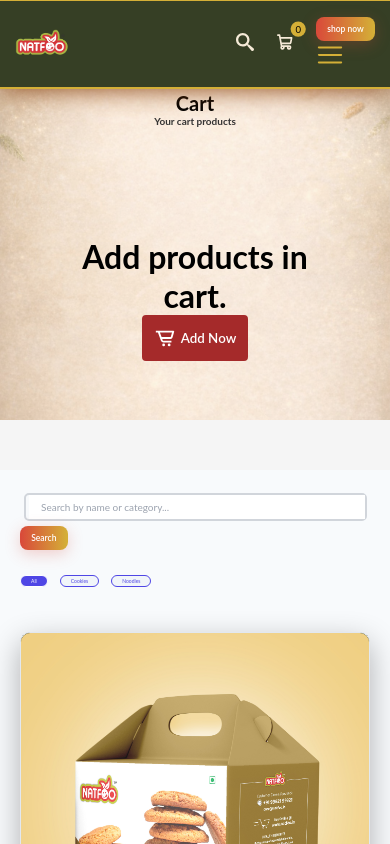
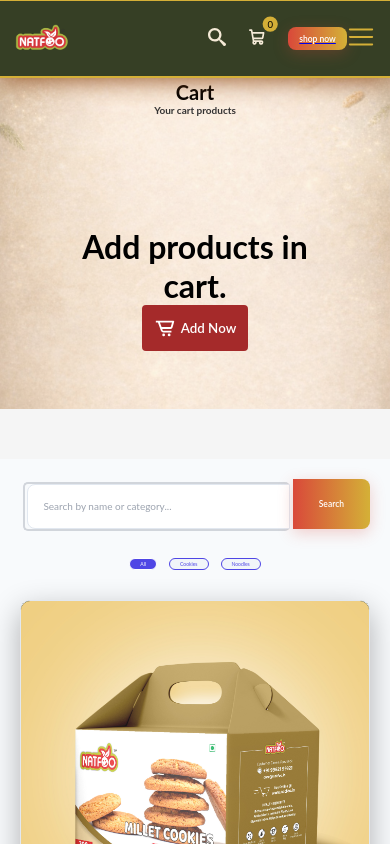
Before and after one commit to natfooin/natfoo, a React (Vite) app: page /cart in a window 390 px wide. Shown: the top 844 px of the page. Built offline with nearby package versions, Linux system fonts and the light colour scheme.

Commit message:
commited

```diff
--- a/src/Components/Footer/Footer.css
+++ b/src/Components/Footer/Footer.css
@@ -1,43 +1,137 @@
-.footer{
+.footer {
     background-color: var(--dark-green);
+    padding-top: 5rem ;
+    padding-bottom: 1rem ;
+    font-family: sans-serif;
 }
-.footer.links ul li a{
+
+.footer-top {
+    display: flex;
+    justify-content: space-around;
+    align-items: flex-start;
+    flex-wrap: wrap;
+    gap: 30px;
+    margin-bottom: 30px;
+}
+
+.footer .footer-left {
+    display: flex;
+    flex-direction: column;
+    align-items: center;
+    text-align: center;
+
+
+}
+
+.footer .logo {
+    display: flex;
+    align-items: center;
+    justify-content: center;
+    max-height:25rem;
+    max-width:25rem;
+}
+.footer .logo img{
+    display: flex;
+    align-items: center;
+    justify-content: center;
+    max-height:5rem;
+    max-width:25rem;
+}
+
+.footer .logo-para {
+    font-size: 14px;
+    color: white;
+    max-width: 280px;
+    margin-top: 15px;
+    line-height: 1.5;
+    text-align: justify;
+}
+
+.footer .links ul {
+    list-style: none;
+    padding: 0;
+}
+.footer .links  {
+    list-style: none;
+    padding-top:2rem;
+}
+
+.footer .links ul li {
+    margin-bottom: 10px;
+}
+
+.footer .links ul li a {
     text-decoration: none;
     color: white;
+    transition: 0.3s;
 }
-.footer-top{
+
+.footer .links ul li a:hover {
+    color: var(--gold);
+}
+
+.footer-bottom {
+    display: flex;
+    flex-direction: row;
+    justify-content: space-around;
+    align-items: center;
+    padding: 1.6rem 0;
+    border-top: 2px solid var(--gold);
+    border-bottom: 2px solid var(--gold);
+}
+
+.iconContainer {
+    display: flex;
+    gap: 14px;
+    flex-wrap: wrap;
+}
+
+.iconContainer div {
+    width: 3.5rem;
+    height: 3.5rem;
+    display: flex;
+    align-items: center;
+    justify-content: center;
+    border-radius: 50%;
+    transition: 0.3s;
+    cursor: pointer;
+    background-color: rgba(255, 255, 255, 0.1);
+}
+
+.iconContainer div:hover {
+    background-color: var(--gold);
+    transform: translateY(-4px);
+}
+
+.site-rights {
+    color: white;
+    font-size: 14px;
+}
+.footer .footer-top .linkdiv{
     display: flex;
     justify-content: center;
     align-items: center;
+    flex-direction: column;
 
-    justify-content: space-around;
 }
-.iconContainer{
-    display: flex;
-    flex-direction: row;
-    flex-wrap: wrap;
-}
-.footer-bottom{
-    display: flex;
-    flex-direction: row;
-    justify-content: space-around;
-    border-top: 2px solid var(--gold);
-    border-bottom:2px solid var(--gold);
-}
-.site-rights{
-    color: white;
-    display: flex;
-    justify-content: center;
+
+@media (max-width: 800px) {
+    .footer-top {
+        flex-direction: column;
         align-items: center;
     }
-@media (max-width:800px){
- .footer-bottom{
+
+    .footer-bottom {
         flex-direction: column;
+        gap: 20px;
+        text-align: center;
     }
- .site-rights{
+
+    .site-rights {
         order: 2;
     }
-.iconContainer{
+
+    .iconContainer {
         order: 1;
     }
 }
--- a/src/Components/Footer/Footer.jsx
+++ b/src/Components/Footer/Footer.jsx
@@ -3,52 +3,68 @@
 import FooterIcon from "./FooterIcon";
 import { FaWhatsapp } from "react-icons/fa";
 import { FaXTwitter } from "react-icons/fa6";
-import { CiFacebook } from "react-icons/ci";
+import { FaFacebook } from "react-icons/fa";
 import { FaInstagram } from "react-icons/fa";
 import { CiYoutube } from "react-icons/ci";
 import { CiMail } from "react-icons/ci";
-import image from "./../../assets/logo.png"
+import image from "./../../assets/logo.png";
 
 function Footer() {
   return (
     <>
-
       <div className="footer">
         <div className="footer-top">
+        <div className="footer-left">
             <div className="logo">
             <img src={image} alt="logo" />
           </div>
+          <div className="logo-para">
+            <p>
+              Lorem, ipsum dolor sit amet consectetur adipisicing elit. Nobis
+              cum maiores mollitia quam sapiente? Repellendus doloribus fugiat
+              non earum vitae facere corporis libero eligendi? Ex non fugit eum
+              quaerat distinctio.
+            </p>
+          </div>
+        </div>
 
+        <div className="linkdiv">
             <div className="links">
             <ul>
-          <li><a href="">home</a></li>
-          <li><a href="">home</a></li>
-          <li><a href="">home</a></li>
-          <li><a href="">home</a></li>
-          <li><a href="">home</a></li>
+              <li>
+                <a href="">home</a>
+              </li>
+              <li>
+                <a href="">home</a>
+              </li>
+              <li>
+                <a href="">home</a>
+              </li>
+              <li>
+                <a href="">home</a>
+              </li>
+              <li>
+                <a href="">home</a>
+              </li>
             </ul>
           </div>
         </div>
-
-
-
+        </div>
 
         <div className="footer-bottom">
           <div className="site-rights">
-          <h6>Copyrights2025&copy;natfoo.All Rights Reserved  </h6>
+            <h6>Copyrights2025&copy;natfoo.All Rights Reserved </h6>
           </div>
           <div className="iconContainer">
             <FooterIcon icon={<FaWhatsapp size={30} color="white"/>} />
             <FooterIcon icon={<CiMail size={30} color="white" />} />
-          <FooterIcon icon={<CiYoutube size={30} color="white"/>} />
-          <FooterIcon icon={<FaXTwitter size={30} color="white"/>} />
-          <FooterIcon icon={<CiFacebook size={30}color="white" />} />
-          <FooterIcon icon={<FaInstagram size={30}color="white" />} />
+            <FooterIcon icon={<CiYoutube size={30} color="white" />} />
+            <FooterIcon icon={<FaXTwitter size={30} color="white" />} />
+            <FooterIcon icon={<FaFacebook size={50} color="white" />} />
+            <FooterIcon icon={<FaInstagram size={30} color="white" />} />
           </div>
         </div>
-
       </div>
-
     </>
   );
 }
--- a/src/Components/NavBar/NavBar.css
+++ b/src/Components/NavBar/NavBar.css
@@ -166,9 +166,16 @@
   gap: 1.0rem;
 }
 
+.header-right{
+  display: flex;
+  justify-content: center;
+  align-items: center;
+  justify-content: space-between;
+  max-width: 100%;
+}
   .hamburger {
     display: block;
-    z-index: 10;
+    z-index: 1000;
   }
 
   .navElements {
@@ -184,11 +191,13 @@
     align-items: center;
     transition: all 0.6s cubic-bezier(0.85, 0, 0.15, 1);
     border-bottom: 3px solid var(--gold);
+    z-index: 1000;
   }
-
 
   .navElements.active {
     top: 0;
+    height:25%;
+    border-bottom:12px gold ;
   }
 
 
--- a/src/Components/NavBar/NavBar.jsx
+++ b/src/Components/NavBar/NavBar.jsx
@@ -45,10 +45,12 @@
           </div>
         </Link>
         <Link to={"/products"}>
-          <Button cn={"button-n-one"} text="shop now" />
+        <div className="header-right">
+            <Button cn={"button-n-one"} text="shop now" />
           <div className="hamburger" onClick={() => setIsOpen(!isOpen)}>
             {isOpen ? <RxCross1 size={28} /> : <RxHamburgerMenu size={28} />}
           </div>
+        </div>
         </Link>
       </div>
     </nav>
--- a/src/Components/ui/Heading/Heading.css
+++ b/src/Components/ui/Heading/Heading.css
@@ -14,7 +14,6 @@
   font-size: 2rem;
 }
 
-/* Desktop */
 @media (max-width: 1280px) {
   .title {
     font-size: 3rem;
@@ -24,7 +23,6 @@
   }
 }
 
-/* Laptop */
 @media (max-width: 1024px) {
   .title {
     font-size: 2rem;
@@ -34,7 +32,6 @@
   }
 }
 
-/* Tablet */
 @media (max-width: 768px) {
   .title {
     font-size: 2rem;
@@ -44,7 +41,6 @@
   }
 }
 
-/* Large mobiles */
 @media (max-width: 600px) {
   .title {
     font-size: 2rem;
@@ -54,7 +50,6 @@
   }
 }
 
-/* Mobile */
 @media (max-width: 480px) {
   .title {
     font-size: 2rem;
--- a/src/Components/ui/Input/Input.css
+++ b/src/Components/ui/Input/Input.css
@@ -7,14 +7,17 @@
   align-items: center;
   gap: 10px;
   border: 2px solid #d1d5db;
+  border-right: none;
   border-radius: 5px;
   color: #111827;
   &:hover {
-    border: 2px solid #3b82f6;
+    border: 2px solid #f68c3b;
+    border-right: none;
   }
   &:focus-within {
-    border: 2px solid #3b82f6;
-    box-shadow: 0 0 0 3px rgba(59, 130, 246, 0.5);
+    border: 2px solid #f6923b ;
+    border-right: none;
+    box-shadow: -2px 0px 0px 2px rgba(246, 140, 59, 0.5);
   }
 }
 .input-main-container{
@@ -26,6 +29,7 @@
   width: 100%;
   height: 15px;
   border: 2px solid transparent;
+  border-right: none;
   font-size: 1rem;
   padding: 10px;
   transition: all;
--- a/src/Components/ui/Input/Input.jsx
+++ b/src/Components/ui/Input/Input.jsx
@@ -9,6 +9,7 @@
   value = "",
   onChangeHandler,
 }) => {
+  console.log(styles)
   return (
     <div className="input-container">
       {icon}
--- a/src/pages/MainProducts/MainProducts.css
+++ b/src/pages/MainProducts/MainProducts.css
@@ -4,49 +4,80 @@
   margin: 0 auto;
   background-color: #f8fafc;
   min-height: 100vh;
-    font-family: 'Inter', sans-serif;
+  font-family: "Inter", sans-serif;
 }
 
+/* 1. Stretched Search Section */
 .search-section {
-    max-width: 500px;
-    margin: 0 auto 2.5rem auto;
+  max-width: 700px; /* Increased from 500px to stretch more */
+  margin: 0 auto 2.5rem;
+  display: flex;
+  align-items: stretch; /* This forces the button to match input height */
+  justify-content: center;
+  gap: 0; /* Removing gap makes it look like a single joined component */
+}
+
+/* 2. Input Wrapper */
+.search-section .input {
+  flex: 1; /* This makes the input take up all available horizontal space */
+}
+
+/* 3. Input Styling */
+.search-section input {
+  width: 100%;
+  height: 45px; /* Define a clear height */
+  padding: 0 15px;
+  border: 1px solid #e2e8f0;
+  border-radius: 8px 0 0 8px; /* Rounded only on the left */
+  outline: none;
+  font-size: 1rem;
+}
+
+/* 4. Button Styling */
+.search-section button {
+  height: 45px; /* Matches input exactly */
+  padding: 0 25px;
+  background-color: #4f46e5;
+  color: white;
+  border: none;
+  border-radius: 0 8px 8px 0; /* Rounded only on the right */
+  cursor: pointer;
+  font-weight: 600;
+  white-space: nowrap; /* Keeps text on one line */
+  transition: background 0.2s;
+}
+
+.search-section button:hover {
+  background-color: #3730a3;
 }
 
 .filter-badges {
   display: flex;
   gap: 12px;
   justify-content: center;
-    margin-bottom: 3.5rem;
+  margin-bottom: 3rem;
   flex-wrap: wrap;
 }
 
 .products-grid {
   display: flex;
   flex-wrap: wrap;
-    gap: 24px;
-    width: 100%;
-    justify-content: center;
-}
-
-.page-wrapper {
-    width: 100%;
-    display: flex;
+  gap: 20px;
   justify-content: center;
 }
 
 .vertical-card {
-    width: calc(50% - 24px);
+  width: calc(33.333% - 20px); /* 3 cards per row on desktop */
   max-width: 320px;
   background: #ffffff;
   border-radius: 12px;
+  border: 1px solid #e2e8f0;
   transition: all 0.3s ease;
-    border: 1px solid #e2e8f0;
 }
 
 .vertical-card:hover {
-    transform: translateY(-8px);
-    box-shadow: 0 10px 20px rgba(0, 0, 0, 0.05);
-    border-color: #4f46e5;
+  transform: translateY(-6px);
+  box-shadow: 0 10px 18px rgba(0,0,0,0.05);
 }
 
 .empty-results {
@@ -59,28 +90,20 @@
   color: #64748b;
 }
 
-.clear-btn {
-    margin-top: 20px;
-    background-color: #4f46e5;
-    color: white;
-    border: none;
-    padding: 10px 24px;
-    border-radius: 8px;
-    cursor: pointer;
-    font-weight: 600;
-}
-
-@media (min-width: 768px) {
+@media (max-width: 800px) {
   .vertical-card {
-        width: calc(25% - 24px);
+    width: calc(50% - 20px);
   }
 }
 
-@media (max-width: 600px) {
-    .filter-badges {
-        justify-content: flex-start;
-        overflow-x: auto;
-        padding-bottom: 10px;
-        scrollbar-width: none;
+@media (max-width: 480px) {
+  .vertical-card {
+    width: 100%; /* Single column on very small screens */
+    max-width: none;
+  }
+
+  .search-section {
+    flex-direction: row; /* Keeps button and input on same line */
+    width: 100%;
   }
 }
--- a/src/pages/MainProducts/MainProducts.jsx
+++ b/src/pages/MainProducts/MainProducts.jsx
@@ -36,7 +36,8 @@
   return (
     <div className="main-products-wrapper">
       <div className="search-section">
-        <Input
+     <div className="input">
+         <Input
           placeholder="Search by name or category..."
           value={inputValue}
           onChangeHandler={(e) => {
@@ -44,9 +45,11 @@
             setInputValue(value);
             setSearchTerm(value);
           }}
+
         />
+     </div>
 
-        <Button text="Search" onClick={() => setSearchTerm(inputValue)} />
+        <Button height="5rem" text="Search"  onClick={() => setSearchTerm(inputValue)} />
       </div>
 
       <div className="filter-badges">
```
Lines whose indentation alone changed are shown as unchanged.
